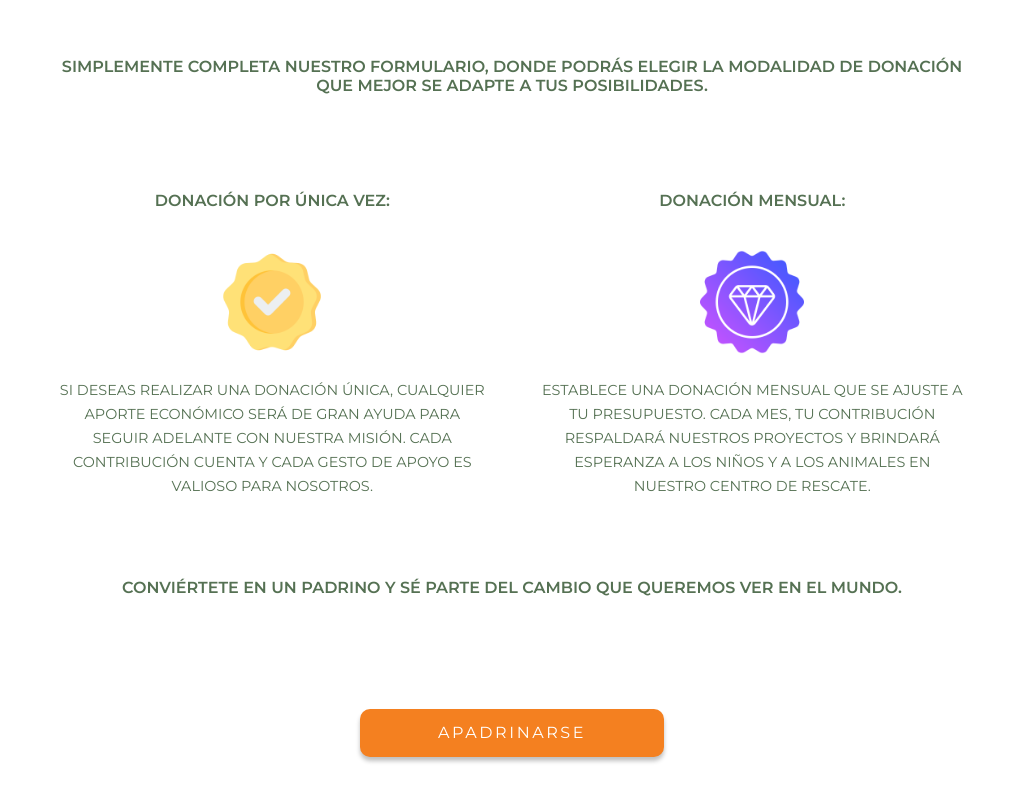
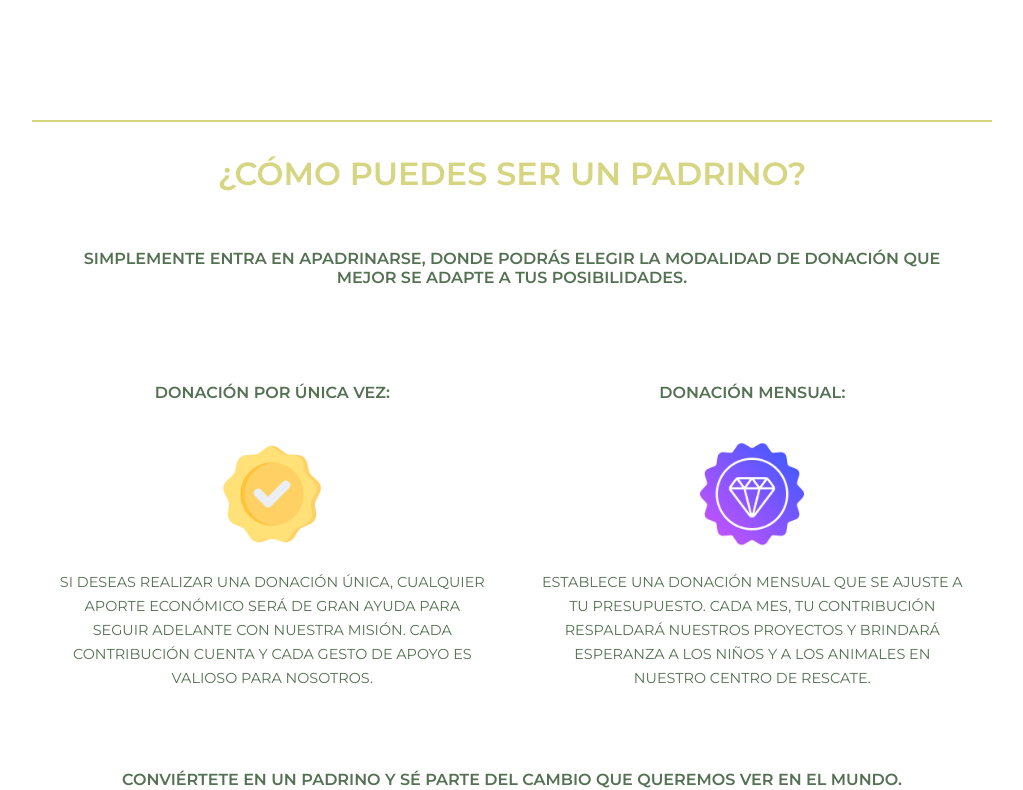
Before and after one commit to Mateocorsi33/webgranjalospibes, a React (Create React App) app: page /padrinos in a window 1280 px wide. Shown: the part 1679-2469 px from the top of the page, without its empty margins (128-1151 px from the left). Built offline with nearby package versions, Linux system fonts and the light colour scheme.

Commit message:
padrinos

```diff
--- a/src/Components/Padrinos/index.jsx
+++ b/src/Components/Padrinos/index.jsx
@@ -100,7 +100,7 @@ const Encabe = styled.h1`
     font-style: normal;
     font-weight: 600;
     line-height: normal;
-    margin: 0;
+    margin: 4rem 0 0 0;
     padding-top: 2rem;
     border-top: 2px solid #D6D582;
 
@@ -132,7 +132,7 @@ const Parrafo = styled.p`
 `
 
 const Boton = styled.button`
-    margin: 2.5rem 2rem;
+    margin: 0 2rem 8rem 2rem;
     background-color: #F48020;
     border-radius: 10px;
     box-shadow: 0px 4px 4px 0px rgba(0, 0, 0, 0.25);
@@ -253,7 +253,7 @@ const Padrinos = () => {
                     </Divisores>
                 </DivParrafos>
                 <Encabe>¿CÓMO PUEDES SER UN PADRINO?</Encabe>
-                <Parrafo><Strong>SIMPLEMENTE COMPLETA NUESTRO FORMULARIO, DONDE PODRÁS ELEGIR LA MODALIDAD DE DONACIÓN QUE MEJOR SE ADAPTE A TUS POSIBILIDADES.</Strong></Parrafo>
+                <Parrafo><Strong>SIMPLEMENTE ENTRA EN APADRINARSE, DONDE PODRÁS ELEGIR LA MODALIDAD DE DONACIÓN QUE MEJOR SE ADAPTE A TUS POSIBILIDADES.</Strong></Parrafo>
                 <DivParrafos>
                     <Divisores>
                         <Parrafo><Strong>DONACIÓN POR ÚNICA VEZ:</Strong></Parrafo>
```
